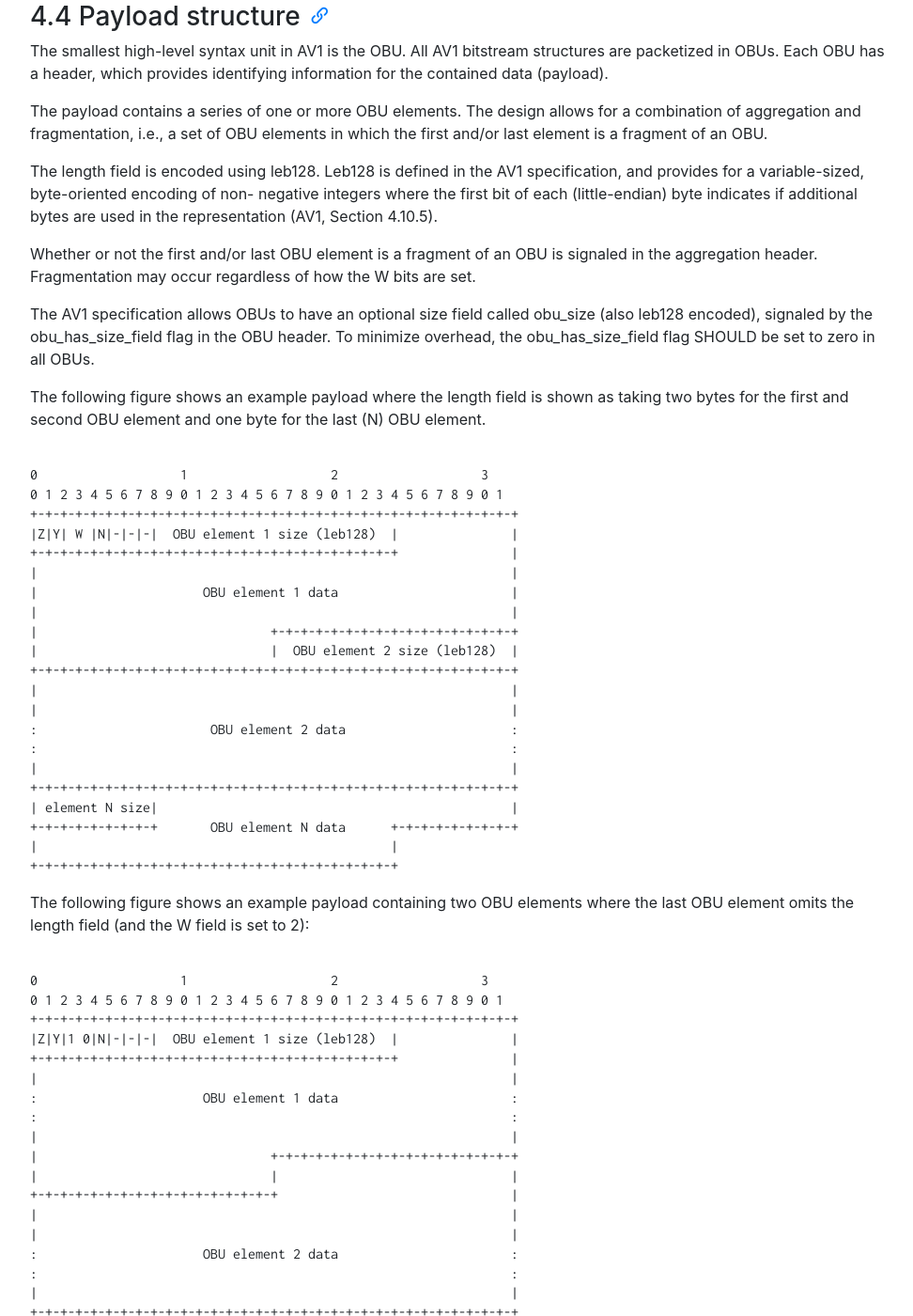
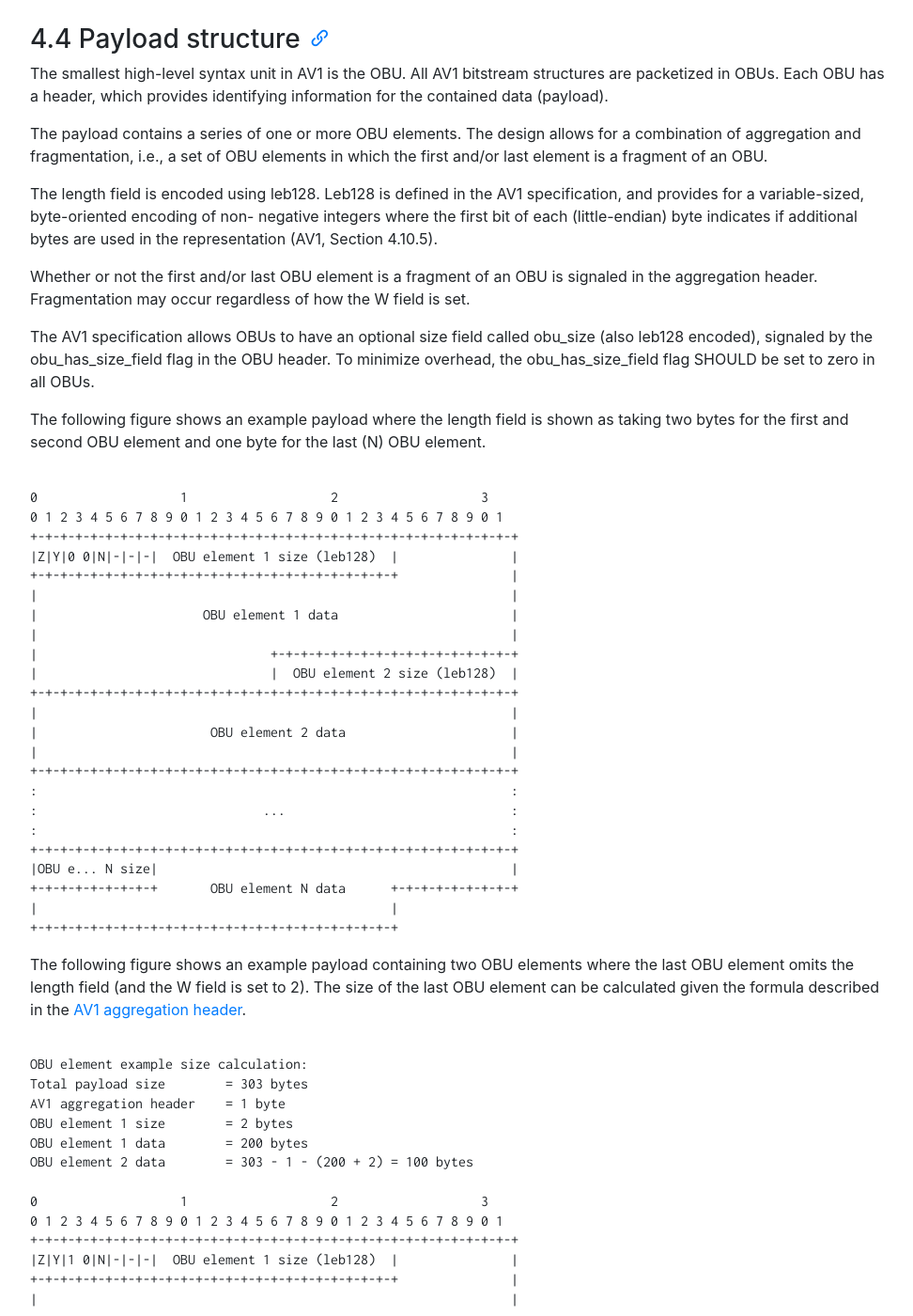
Before and after one commit to AOMediaCodec/av1-rtp-spec, a Jekyll site: the page built from index.md, in a window 1280 px wide and 1400 px high, scrolled down 4909 px. Shown: the whole window at 94% size, without its empty margins (53-1025 px from the left). Built offline with Jekyll 4.4.1, drawn with Linux system fonts in a browser that asks for light colours; nearby versions of some CDN libraries; some of the changed text lies outside the part shown.

Commit message:
Feedback.

```diff
--- a/av1-rtp-spec.md
+++ b/av1-rtp-spec.md
@@ -73,7 +73,7 @@
 by selectively forwarding packets and which may have access to the media ([RFC6184]).
 
 OBU element
-: An OBU, or a fragment of an OBU contained in an RTP packet.
+: An OBU, or a fragment of an OBU, contained in an RTP packet.
 
 Open Bitstream Unit (OBU)
 : The smallest bitstream data framing unit in AV1. All AV1 bitstream structures
@@ -195,7 +195,7 @@
 
 Y: set to 1 if the last OBU element is an OBU fragment that will continue in the next packet, 0 otherwise.
 
-W: two bits, which if set to 0, mean that each OBU element MUST be preceded by a length field. If either bit is set, the field provides the number of OBU elements that are packetized; the last OBU element MUST NOT be preceded by a length field. Instead, the length of the last OBU element contained in the packet can be calculated as follows:
+W: two bit field that describes the number of OBU elements in the packet. This field MUST be set equal to 0 or equal to the number of OBU elements contained in the packet. If set to 0, each OBU element MUST be preceded by a length field. If not set to 0 the last OBU element MUST NOT be preceded by a length field. Instead, the length of the last OBU element contained in the packet can be calculated as follows:
 
 <pre><code>
 Length of the last OBU element = length of the RTP payload - length of aggregation header - length of previous OBU elements including length fields
@@ -218,7 +218,7 @@
 negative integers where the first bit of each (little-endian) byte indicates if
 additional bytes are used in the representation (AV1, Section 4.10.5).
 
-Whether or not the first and/or last OBU element is a fragment of an OBU is signaled in the aggregation header. Fragmentation may occur regardless of how the W bits are set.
+Whether or not the first and/or last OBU element is a fragment of an OBU is signaled in the aggregation header. Fragmentation may occur regardless of how the W field is set.
 
 The AV1 specification allows OBUs to have an optional size field called
 obu_size (also leb128 encoded), signaled by the obu_has_size_field flag
@@ -232,7 +232,7 @@
 0                   1                   2                   3
 0 1 2 3 4 5 6 7 8 9 0 1 2 3 4 5 6 7 8 9 0 1 2 3 4 5 6 7 8 9 0 1
 +-+-+-+-+-+-+-+-+-+-+-+-+-+-+-+-+-+-+-+-+-+-+-+-+-+-+-+-+-+-+-+-+
-|Z|Y| W |N|-|-|-|  OBU element 1 size (leb128)  |               |
+|Z|Y|0 0|N|-|-|-|  OBU element 1 size (leb128)  |               |
 +-+-+-+-+-+-+-+-+-+-+-+-+-+-+-+-+-+-+-+-+-+-+-+-+               |
 |                                                               |
 |                      OBU element 1 data                       |
@@ -241,26 +241,36 @@
 |                               |  OBU element 2 size (leb128)  |
 +-+-+-+-+-+-+-+-+-+-+-+-+-+-+-+-+-+-+-+-+-+-+-+-+-+-+-+-+-+-+-+-+
 |                                                               |
-|                                                               |
-:                       OBU element 2 data                      :
-:                                                               :
+|                       OBU element 2 data                      |
 |                                                               |
 +-+-+-+-+-+-+-+-+-+-+-+-+-+-+-+-+-+-+-+-+-+-+-+-+-+-+-+-+-+-+-+-+
-| element N size|                                               |
+:                                                               :
+:                              ...                              :
+:                                                               :
++-+-+-+-+-+-+-+-+-+-+-+-+-+-+-+-+-+-+-+-+-+-+-+-+-+-+-+-+-+-+-+-+
+|OBU e... N size|                                               |
 +-+-+-+-+-+-+-+-+       OBU element N data      +-+-+-+-+-+-+-+-+
 |                                               |
 +-+-+-+-+-+-+-+-+-+-+-+-+-+-+-+-+-+-+-+-+-+-+-+-+
 </code></pre>
 
-The following figure shows an example payload containing two OBU elements where the last OBU element omits the length field (and the W field is set to 2):
-
-<pre><code>
+The following figure shows an example payload containing two OBU elements where the last OBU element omits the length field (and the W field is set to 2). The size of the last OBU element can be calculated given the formula described in the [AV1 aggregation header](#AV1-aggregation-header).
+
+<pre><code>
+OBU element example size calculation:
+Total payload size        = 303 bytes
+AV1 aggregation header    = 1 byte
+OBU element 1 size        = 2 bytes
+OBU element 1 data        = 200 bytes
+OBU element 2 data        = 303 - 1 - (200 + 2) = 100 bytes
+
 0                   1                   2                   3
 0 1 2 3 4 5 6 7 8 9 0 1 2 3 4 5 6 7 8 9 0 1 2 3 4 5 6 7 8 9 0 1
 +-+-+-+-+-+-+-+-+-+-+-+-+-+-+-+-+-+-+-+-+-+-+-+-+-+-+-+-+-+-+-+-+
 |Z|Y|1 0|N|-|-|-|  OBU element 1 size (leb128)  |               |
 +-+-+-+-+-+-+-+-+-+-+-+-+-+-+-+-+-+-+-+-+-+-+-+-+               |
 |                                                               |
+:                                                               :
 :                      OBU element 1 data                       :
 :                                                               :
 |                                                               |
@@ -268,7 +278,7 @@
 |                               |                               |
 +-+-+-+-+-+-+-+-+-+-+-+-+-+-+-+-+                               |
 |                                                               |
-|                                                               |
+:                                                               :
 :                      OBU element 2 data                       :
 :                                                               :
 |                                                               |
```
